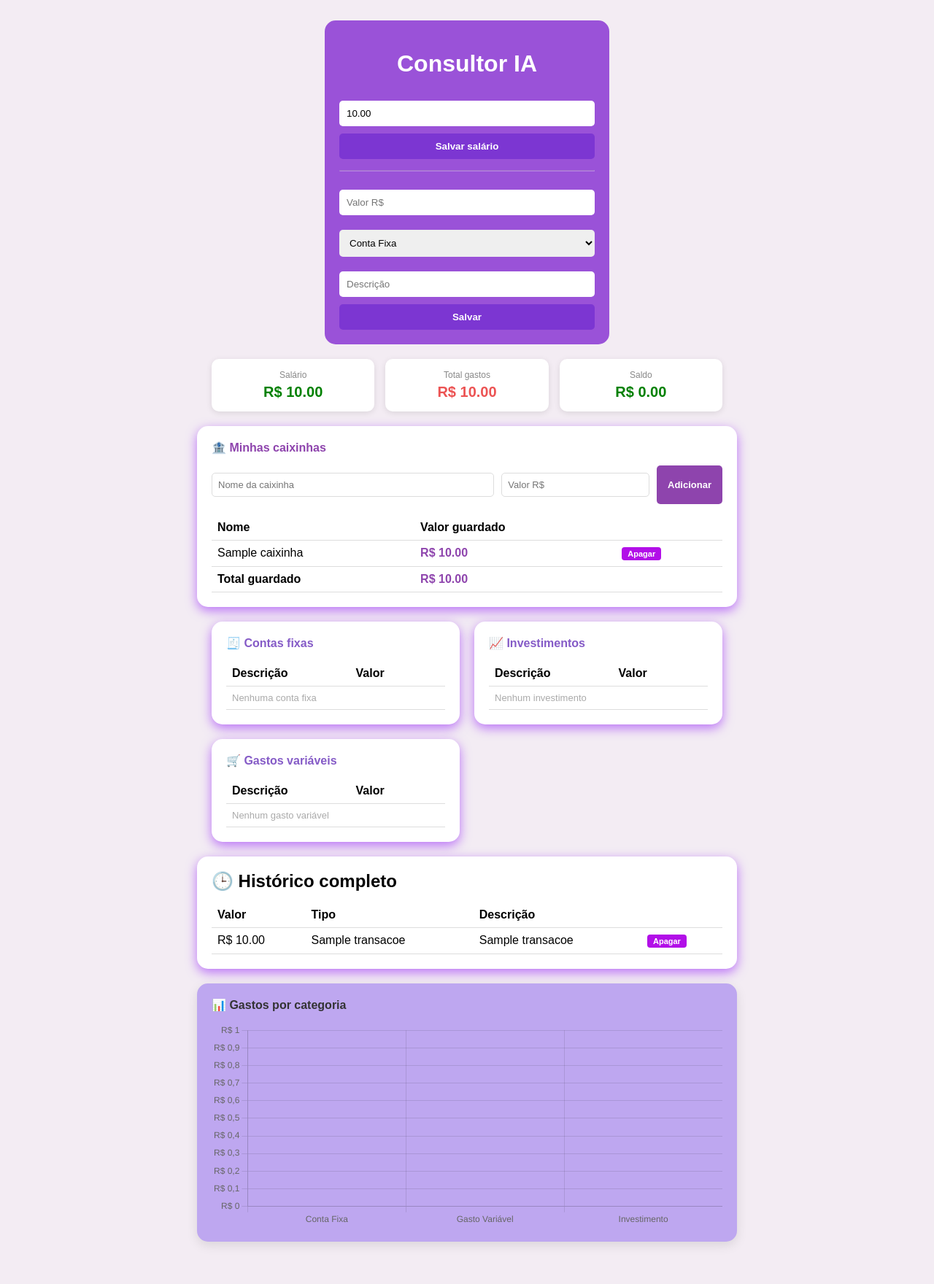
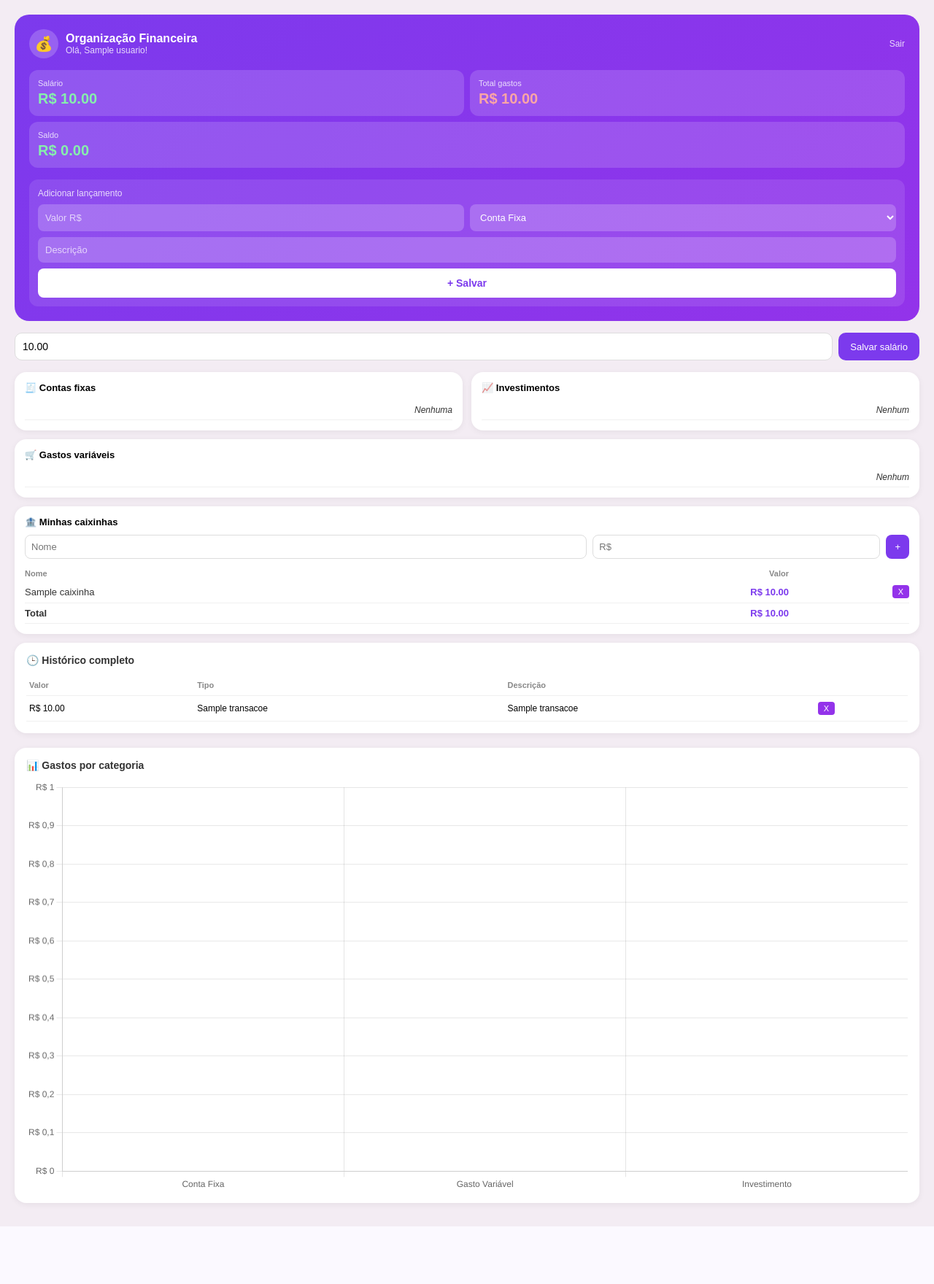
Before and after one commit to evavitoria/gestor-financeiro, a Flask app: page / in a window 1280 px wide. Shown: the whole page at 73% size. After the commit the page ends 1681 px from the top, so only its background shows below. Run offline with Flask 3, Linux system fonts and the light colour scheme; a user stored in the database is signed in; tables that the repository leaves empty hold one stand-in row (values such as "Sample post"); a database or web service that is not in the repository returns one stand-in record (values such as "Sample title"); some libraries are stand-ins or nearby versions.

Commit message:
novo visual moderno

```diff
--- a/templates/index.html
+++ b/templates/index.html
@@ -2,197 +2,243 @@
 <html lang="pt-br">
 <head>
     <meta charset="UTF-8">
+    <meta name="viewport" content="width=device-width, initial-scale=1.0">
     <meta name="google-site-verification" content="wT9grFMkMuBurZQFoJRw8mwj_XZGvdGo0S4AHYE0Aj0" />
     <meta name="description" content="Gerencie suas finanças pessoais de forma simples e gratuita.">
     <meta name="keywords" content="gestor financeiro, controle de gastos, finanças pessoais">
     <title>Organização Financeira</title>
     <style>
-        body { font-family: sans-serif; background: #f3ecf3; display: flex; flex-direction: column; align-items: center; padding: 20px; }
-        .container { background: #9a52d8; padding: 20px; border-radius: 15px; color: white; width: 350px; text-align: center; }
-        input, select { width: 100%; padding: 10px; margin: 10px 0; border-radius: 5px; border: none; box-sizing: border-box; }
-        button { width: 100%; padding: 10px; background: #7c36d2; color: white; border: none; border-radius: 5px; cursor: pointer; font-weight: bold; }
-        table { width: 100%; border-collapse: collapse; }
-        th, td { text-align: left; padding: 8px; border-bottom: 1px solid #ddd; }
+        * { box-sizing: border-box; margin: 0; padding: 0; }
+        body { font-family: sans-serif; background: #f3ecf3; min-height: 100vh; padding: 20px; }
+        .topo { background: linear-gradient(135deg, #7c3aed, #9333ea); border-radius: 20px; padding: 20px; color: white; margin-bottom: 16px; }
+        .topo-header { display: flex; align-items: center; gap: 10px; margin-bottom: 16px; }
+        .avatar { width: 40px; height: 40px; border-radius: 50%; background: rgba(255,255,255,0.2); display: flex; align-items: center; justify-content: center; font-size: 20px; }
+        .topo-nome { font-size: 16px; font-weight: bold; }
+        .topo-sub { font-size: 12px; opacity: 0.8; }
+        .sair { margin-left: auto; font-size: 12px; color: white; opacity: 0.8; text-decoration: none; }
+        .cards-resumo { display: grid; grid-template-columns: 1fr 1fr; gap: 8px; margin-bottom: 16px; }
+        .card-resumo { background: rgba(255,255,255,0.15); border-radius: 12px; padding: 12px; }
+        .card-resumo p:first-child { font-size: 11px; opacity: 0.8; margin-bottom: 4px; }
+        .card-resumo p:last-child { font-size: 20px; font-weight: bold; }
+        .card-resumo.tres { grid-column: span 2; }
+        .formulario { background: rgba(255,255,255,0.1); border-radius: 12px; padding: 12px; }
+        .formulario p { font-size: 12px; opacity: 0.8; margin-bottom: 8px; }
+        .form-grid { display: grid; grid-template-columns: 1fr 1fr; gap: 8px; }
+        .form-grid input, .form-grid select { background: rgba(255,255,255,0.2); border: none; border-radius: 8px; padding: 10px; color: white; font-size: 13px; width: 100%; }
+        .form-grid input::placeholder { color: rgba(255,255,255,0.7); }
+        .form-full { width: 100%; background: rgba(255,255,255,0.2); border: none; border-radius: 8px; padding: 10px; color: white; font-size: 13px; margin-top: 8px; }
+        .form-full::placeholder { color: rgba(255,255,255,0.7); }
+        .btn-salvar { width: 100%; margin-top: 8px; background: white; color: #7c3aed; border: none; border-radius: 8px; padding: 12px; font-size: 14px; font-weight: bold; cursor: pointer; }
+        .btn-salvar:hover { background: #f0e6ff; }
+        .salario-form { display: flex; gap: 8px; margin-bottom: 16px; }
+        .salario-form input { flex: 1; padding: 10px; border-radius: 10px; border: 1px solid #ddd; font-size: 14px; }
+        .salario-form button { background: #7c3aed; color: white; border: none; border-radius: 10px; padding: 10px 16px; font-size: 13px; cursor: pointer; white-space: nowrap; }
+        .grid-tabelas { display: grid; grid-template-columns: 1fr 1fr; gap: 12px; margin-bottom: 12px; }
+        .tabela-card { background: white; border-radius: 16px; padding: 14px; box-shadow: 0 2px 8px rgba(0,0,0,0.06); }
+        .tabela-card h3 { font-size: 13px; font-weight: bold; margin-bottom: 10px; display: flex; align-items: center; gap: 6px; }
+        .tabela-card table { width: 100%; border-collapse: collapse; font-size: 12px; }
+        .tabela-card td { padding: 6px 0; border-bottom: 1px solid #f0f0f0; color: #333; }
+        .tabela-card td:last-child { text-align: right; }
+        .tabela-full { grid-column: span 2; }
+        .btn-apagar { background: #9333ea; color: white; border: none; border-radius: 4px; padding: 3px 8px; cursor: pointer; font-size: 11px; }
+        .grafico-card { background: white; border-radius: 16px; padding: 16px; box-shadow: 0 2px 8px rgba(0,0,0,0.06); margin-bottom: 12px; }
+        .grafico-card h3 { font-size: 14px; font-weight: bold; margin-bottom: 12px; color: #333; }
+        .historico-card { background: white; border-radius: 16px; padding: 16px; box-shadow: 0 2px 8px rgba(0,0,0,0.06); margin-bottom: 20px; }
+        .historico-card h3 { font-size: 14px; font-weight: bold; margin-bottom: 12px; color: #333; }
+        .historico-card table { width: 100%; border-collapse: collapse; font-size: 12px; }
+        .historico-card td, .historico-card th { padding: 8px 4px; border-bottom: 1px solid #f0f0f0; text-align: left; }
+        .historico-card th { font-size: 11px; color: #888; }
+        .vazio { color: #bbb; font-size: 12px; font-style: italic; }
+        @media (max-width: 400px) {
+            .grid-tabelas { grid-template-columns: 1fr; }
+            .tabela-full { grid-column: span 1; }
+            .cards-resumo { grid-template-columns: 1fr; }
+            .card-resumo.tres { grid-column: span 1; }
+        }
     </style>
-</head>
 </head>
 <body>
 
-  <div class="container">
-    <h1>Consultor IA</h1>
+<div class="topo">
+    <div class="topo-header">
+        <div class="avatar">💰</div>
+        <div>
+            <p class="topo-nome">Organização Financeira</p>
+            <p class="topo-sub">Olá, {{ current_user.nome }}!</p>
+        </div>
+        <a href="/logout" class="sair">Sair</a>
+    </div>
 
-    <form action="/salario" method="POST">
-      <input type="number" name="salario" placeholder="Seu salário R$"
-             value="{{ '%.2f'|format(salario) if salario else '' }}" step="0.01">
-      <button type="submit">Salvar salário</button>
-    </form>
+    {% if salario > 0 %}
+    <div class="cards-resumo">
+        <div class="card-resumo">
+            <p>Salário</p>
+            <p style="color: #86efac;">R$ {{ "%.2f"|format(salario) }}</p>
+        </div>
+        <div class="card-resumo">
+            <p>Total gastos</p>
+            <p style="color: #fca5a5;">R$ {{ "%.2f"|format(total_gastos) }}</p>
+        </div>
+        <div class="card-resumo tres">
+            <p>Saldo</p>
+            {% if saldo >= 0 %}
+            <p style="color: #86efac;">R$ {{ "%.2f"|format(saldo) }}</p>
+            {% else %}
+            <p style="color: #fca5a5;">R$ {{ "%.2f"|format(saldo) }}</p>
+            {% endif %}
+        </div>
+    </div>
+    {% endif %}
 
-    <hr style="margin: 15px 0; border-color: rgba(255,255,255,0.3);">
-
+    <div class="formulario">
+        <p>Adicionar lançamento</p>
         <form action="/pergunta" method="POST">
+            <div class="form-grid">
                 <input type="number" name="valor" placeholder="Valor R$" step="0.01" required>
                 <select name="tipo">
                     <option value="Conta Fixa">Conta Fixa</option>
                     <option value="Gasto Variável">Gasto Variável</option>
                     <option value="Investimento">Investimento</option>
                 </select>
-      <input type="text" name="duvida" placeholder="Descrição">
-      <button type="submit">Salvar</button>
+            </div>
+            <input type="text" name="duvida" placeholder="Descrição" class="form-full">
+            <button type="submit" class="btn-salvar">+ Salvar</button>
         </form>
     </div>
+</div>
 
-  {% if salario > 0 %}
-  <div style="display: flex; gap: 15px; margin-top: 20px; width: 80%; max-width: 700px;">
-    <div style="flex:1; background:white; border-radius:10px; padding:15px; text-align:center; box-shadow: 0 2px 8px rgba(0,0,0,0.1);">
-      <p style="margin:0; color:#888; font-size:12px;">Salário</p>
-      <p style="margin:5px 0 0; font-size:20px; font-weight:bold; color:green;">R$ {{ "%.2f"|format(salario) }}</p>
+<form action="/salario" method="POST" class="salario-form">
+    <input type="number" name="salario" placeholder="Atualizar salário R$"
+           value="{{ '%.2f'|format(salario) if salario else '' }}" step="0.01">
+    <button type="submit">Salvar salário</button>
+</form>
+
+{% if historico %}
+<div class="grid-tabelas">
+
+    <div class="tabela-card">
+        <h3>🧾 Contas fixas</h3>
+        <table>
+            {% for item in historico if item[3] == 'Conta Fixa' %}
+            <tr>
+                <td>{{ item[4] }}</td>
+                <td style="color:#9333ea;">R$ {{ "%.2f"|format(item[2]) }}</td>
+                <td>
+                    <form action="/deletar/{{ item[0] }}" method="POST" style="margin:0;">
+                        <button type="submit" class="btn-apagar">X</button>
+                    </form>
+                </td>
+            </tr>
+            {% else %}
+            <tr><td colspan="3" class="vazio">Nenhuma</td></tr>
+            {% endfor %}
+        </table>
     </div>
-    <div style="flex:1; background:white; border-radius:10px; padding:15px; text-align:center; box-shadow: 0 2px 8px rgba(0,0,0,0.1);">
-      <p style="margin:0; color:#888; font-size:12px;">Total gastos</p>
-      <p style="margin:5px 0 0; font-size:20px; font-weight:bold; color:rgb(236, 83, 83);">R$ {{ "%.2f"|format(total_gastos) }}</p>
+
+    <div class="tabela-card">
+        <h3>📈 Investimentos</h3>
+        <table>
+            {% for item in historico if item[3] == 'Investimento' %}
+            <tr>
+                <td>{{ item[4] }}</td>
+                <td style="color:#16a34a;">R$ {{ "%.2f"|format(item[2]) }}</td>
+                <td>
+                    <form action="/deletar/{{ item[0] }}" method="POST" style="margin:0;">
+                        <button type="submit" class="btn-apagar">X</button>
+                    </form>
+                </td>
+            </tr>
+            {% else %}
+            <tr><td colspan="3" class="vazio">Nenhum</td></tr>
+            {% endfor %}
+        </table>
     </div>
-    <div style="flex:1; background:white; border-radius:10px; padding:15px; text-align:center; box-shadow: 0 2px 8px rgba(0,0,0,0.1);">
-      <p style="margin:0; color:#888; font-size:12px;">Saldo</p>
-{% if saldo >= 0 %}
-<p style="margin:5px 0 0; font-size:20px; font-weight:bold; color:green;">R$ {{ "%.2f"|format(saldo) }}</p>
+
+    <div class="tabela-card tabela-full">
+        <h3>🛒 Gastos variáveis</h3>
+        <table>
+            {% for item in historico if item[3] == 'Gasto Variável' %}
+            <tr>
+                <td>{{ item[4] }}</td>
+                <td style="color:#d97706;">R$ {{ "%.2f"|format(item[2]) }}</td>
+                <td>
+                    <form action="/deletar/{{ item[0] }}" method="POST" style="margin:0;">
+                        <button type="submit" class="btn-apagar">X</button>
+                    </form>
+                </td>
+            </tr>
             {% else %}
-<p style="margin:5px 0 0; font-size:20px; font-weight:bold; color:rgb(27, 4, 4);">R$ {{ "%.2f"|format(saldo) }}</p>
-{% endif %}
+            <tr><td colspan="3" class="vazio">Nenhum</td></tr>
+            {% endfor %}
+        </table>
     </div>
+
 </div>
 {% endif %}
-  <!-- Caixinhas -->
-<div style="background:white; margin-top:20px; padding:20px; border-radius:15px; width:80%; max-width:700px; box-shadow: 0 5px 15px rgba(136, 4, 252, 0.525);">
-  <h2 style="margin:0 0 15px; font-size:16px; color:#8e44ad;">🏦 Minhas caixinhas</h2>
 
-  <!-- Formulário nova caixinha -->
-  <form action="/caixinha" method="POST" style="display:flex; gap:10px; margin-bottom:15px;">
-    <input type="text" name="nome" placeholder="Nome da caixinha" required
-           style="flex:2; padding:8px; border-radius:5px; border:1px solid #ddd; font-size:13px;">
-    <input type="number" name="valor" placeholder="Valor R$" step="0.01" required
-           style="flex:1; padding:8px; border-radius:5px; border:1px solid #ddd; font-size:13px;">
-    <button type="submit"
-            style="background:#8e44ad; color:white; border:none; border-radius:5px; padding:8px 15px; cursor:pointer; font-size:13px; width:auto;">
-      Adicionar
-    </button>
+{% if caixinhas %}
+<div class="tabela-card" style="margin-bottom: 12px;">
+    <h3>🏦 Minhas caixinhas</h3>
+    <form action="/caixinha" method="POST" style="display:flex; gap:8px; margin-bottom:10px;">
+        <input type="text" name="nome" placeholder="Nome" required style="flex:2; padding:8px; border-radius:8px; border:1px solid #ddd; font-size:13px;">
+        <input type="number" name="valor" placeholder="R$" step="0.01" required style="flex:1; padding:8px; border-radius:8px; border:1px solid #ddd; font-size:13px;">
+        <button type="submit" style="background:#7c3aed; color:white; border:none; border-radius:8px; padding:8px 12px; cursor:pointer; font-size:13px;">+</button>
     </form>
-
-  <!-- Tabela das caixinhas -->
-  {% if caixinhas %}
-  <table>
-    <tr><th>Nome</th><th>Valor guardado</th><th></th></tr>
+    <table style="width:100%; border-collapse:collapse; font-size:13px;">
+        <tr><th style="text-align:left; color:#888; font-size:11px; padding:4px 0;">Nome</th><th style="text-align:right; color:#888; font-size:11px; padding:4px 0;">Valor</th><th></th></tr>
         {% for c in caixinhas %}
         <tr>
-      <td>{{ c[1] }}</td>
-      <td style="color:#8e44ad; font-weight:bold;">R$ {{ "%.2f"|format(c[2]) }}</td>
-      <td>
+            <td style="padding:6px 0; border-bottom:1px solid #f0f0f0;">{{ c[2] }}</td>
+            <td style="padding:6px 0; border-bottom:1px solid #f0f0f0; text-align:right; color:#7c3aed; font-weight:bold;">R$ {{ "%.2f"|format(c[3]) }}</td>
+            <td style="padding:6px 0; border-bottom:1px solid #f0f0f0; text-align:right;">
                 <form action="/deletar_caixinha/{{ c[0] }}" method="POST" style="margin:0;">
-          <button type="submit" style="background:rgb(178, 15, 232); color:white; border:none; border-radius:4px; padding:3px 8px; cursor:pointer; font-size:11px; width:auto;">Apagar</button>
+                    <button type="submit" class="btn-apagar">X</button>
                 </form>
             </td>
         </tr>
         {% endfor %}
         <tr>
-      <td><strong>Total guardado</strong></td>
-      <td style="color:#8e44ad; font-weight:bold;">R$ {{ "%.2f"|format(total_caixinhas) }}</td>
+            <td style="padding:6px 0; font-weight:bold;">Total</td>
+            <td style="padding:6px 0; text-align:right; color:#7c3aed; font-weight:bold;">R$ {{ "%.2f"|format(total_caixinhas) }}</td>
             <td></td>
         </tr>
     </table>
+</div>
 {% else %}
-  <p style="color:#aaa; font-size:13px;">Nenhuma caixinha ainda.</p>
+<div class="tabela-card" style="margin-bottom: 12px;">
+    <h3>🏦 Minhas caixinhas</h3>
+    <form action="/caixinha" method="POST" style="display:flex; gap:8px; margin-bottom:10px;">
+        <input type="text" name="nome" placeholder="Nome" required style="flex:2; padding:8px; border-radius:8px; border:1px solid #ddd; font-size:13px;">
+        <input type="number" name="valor" placeholder="R$" step="0.01" required style="flex:1; padding:8px; border-radius:8px; border:1px solid #ddd; font-size:13px;">
+        <button type="submit" style="background:#7c3aed; color:white; border:none; border-radius:8px; padding:8px 12px; cursor:pointer; font-size:13px;">+</button>
+    </form>
+    <p class="vazio">Nenhuma caixinha ainda.</p>
+</div>
 {% endif %}
-</div>
 
 {% if historico %}
-  <div style="display: grid; grid-template-columns: 1fr 1fr; gap: 20px; margin-top: 20px; width: 80%; max-width: 700px;">
-
-    <div style="background:white; border-radius:15px; padding:20px; box-shadow: 0 5px 15px rgba(136, 4, 252, 0.525);">
-      <h2 style="margin:0 0 15px; font-size:16px; color:#855bc7;">🧾 Contas fixas</h2>
-      <table>
-        <tr><th>Descrição</th><th>Valor</th><th></th></tr>
-        {% for item in historico if item[2] == 'Conta Fixa' %}
-        <tr>
-          <td>{{ item[3] }}</td>
-          <td style="color:rgb(32, 23, 23);">R$ {{ "%.2f"|format(item[1]) }}</td>
-          <td>
-            <form action="/deletar/{{ item[0] }}" method="POST" style="margin:0;">
-              <button type="submit" style="background:rgb(178, 15, 232);; color:rgb(241, 239, 242); border:none; border-radius:4px; padding:3px 8px; cursor:pointer; font-size:11px; width:auto;">Apagar</button>
-            </form>
-          </td>
-        </tr>
-        {% else %}
-        <tr><td colspan="3" style="color:#aaa; font-size:13px;">Nenhuma conta fixa</td></tr>
-        {% endfor %}
-      </table>
-    </div>
-
-    <div style="background:white; border-radius:15px; padding:20px; box-shadow: 0 5px 15px rgba(136, 4, 252, 0.525);">
-      <h2 style="margin:0 0 15px; font-size:16px; color:#855bc7;">📈 Investimentos</h2>
-      <table>
-        <tr><th>Descrição</th><th>Valor</th><th></th></tr>
-        {% for item in historico if item[2] == 'Investimento' %}
-        <tr>
-          <td>{{ item[3] }}</td>
-          <td style="color:rgb(12, 11, 13);">R$ {{ "%.2f"|format(item[1]) }}</td>
-          <td>
-            <form action="/deletar/{{ item[0] }}" method="POST" style="margin:0;">
-              <button type="submit" style="background:rgb(178, 15, 232); color:white; border:none; border-radius:4px; padding:3px 8px; cursor:pointer; font-size:11px; width:auto;">Apagar</button>
-            </form>
-          </td>
-        </tr>
-        {% else %}
-        <tr><td colspan="3" style="color:#aaa; font-size:13px;">Nenhum investimento</td></tr>
-        {% endfor %}
-      </table>
-    </div>
-
-    <div style="background:white; border-radius:15px; padding:20px; box-shadow: 0 5px 15px rgba(136, 4, 252, 0.525);">
-      <h2 style="margin:0 0 15px; font-size:16px; color:#855bc7;">🛒 Gastos variáveis</h2>
-      <table>
-        <tr><th>Descrição</th><th>Valor</th><th></th></tr>
-        {% for item in historico if item[2] == 'Gasto Variável' %}
-        <tr>
-          <td>{{ item[3] }}</td>
-          <td style="color:rgb(20, 19, 16);">R$ {{ "%.2f"|format(item[1]) }}</td>
-          <td>
-            <form action="/deletar/{{ item[0] }}" method="POST" style="margin:0;">
-              <button type="submit" style="background:rgb(178, 15, 232);; color:white; border:none; border-radius:4px; padding:3px 8px; cursor:pointer; font-size:11px; width:auto;">Apagar</button>
-            </form>
-          </td>
-        </tr>
-        {% else %}
-        <tr><td colspan="3" style="color:#aaa; font-size:13px;">Nenhum gasto variável</td></tr>
-        {% endfor %}
-      </table>
-    </div>
-
-  </div>
-
-    <div style="background:white; margin-top:20px; padding:20px; border-radius:15px; width:80%; max-width:700px; box-shadow: 0 5px 15px rgba(136, 4, 252, 0.525);">
-    <h2 style="margin:0 0 15px;">🕒 Histórico completo</h2>
+<div class="historico-card">
+    <h3>🕒 Histórico completo</h3>
     <table>
         <tr><th>Valor</th><th>Tipo</th><th>Descrição</th><th></th></tr>
         {% for item in historico %}
         <tr>
-        <td>R$ {{ "%.2f"|format(item[1]) }}</td>
-        <td>{{ item[2] }}</td>
+            <td>R$ {{ "%.2f"|format(item[2]) }}</td>
             <td>{{ item[3] }}</td>
+            <td>{{ item[4] }}</td>
             <td>
                 <form action="/deletar/{{ item[0] }}" method="POST" style="margin:0;">
-            <button type="submit" style="background:rgb(178, 15, 232); color:white; border:none; border-radius:4px; padding:3px 8px; cursor:pointer; font-size:11px; width:auto;">Apagar</button>
+                    <button type="submit" class="btn-apagar">X</button>
                 </form>
             </td>
         </tr>
         {% endfor %}
     </table>
 </div>
-  {% endif %}
 
-  <!-- Gráfico de barras -->
-{% if historico %}
-<div style="background:rgb(190, 167, 240); margin-top:20px; padding:20px; border-radius:15px; width:80%; max-width:700px; box-shadow: 0 5px 15px rgba(0,0,0,0.1); margin-bottom:30px;">
-  <h2 style="margin:0 0 15px; font-size:16px; color:#333;">📊 Gastos por categoria</h2>
-  <canvas id="grafico" height="120"></canvas>
+<div class="grafico-card">
+    <h3>📊 Gastos por categoria</h3>
+    <canvas id="grafico" height="140"></canvas>
 </div>
 
 <script src="https://cdn.jsdelivr.net/npm/chart.js"></script>
@@ -205,7 +251,7 @@
             datasets: [{
                 label: 'Total R$',
                 data: [{{ total_fixa }}, {{ total_variavel }}, {{ total_investimento }}],
-        backgroundColor: ['#e74c3c', '#e67e22', '#27ae60'],
+                backgroundColor: ['#9333ea', '#d97706', '#16a34a'],
                 borderRadius: 8
             }]
         },
@@ -215,9 +261,7 @@
             scales: {
                 y: {
                     beginAtZero: true,
-          ticks: {
-            callback: value => 'R$ ' + value.toLocaleString('pt-BR')
-          }
+                    ticks: { callback: value => 'R$ ' + value.toLocaleString('pt-BR') }
                 }
             }
         }
```
Lines whose indentation alone changed are shown as unchanged.
